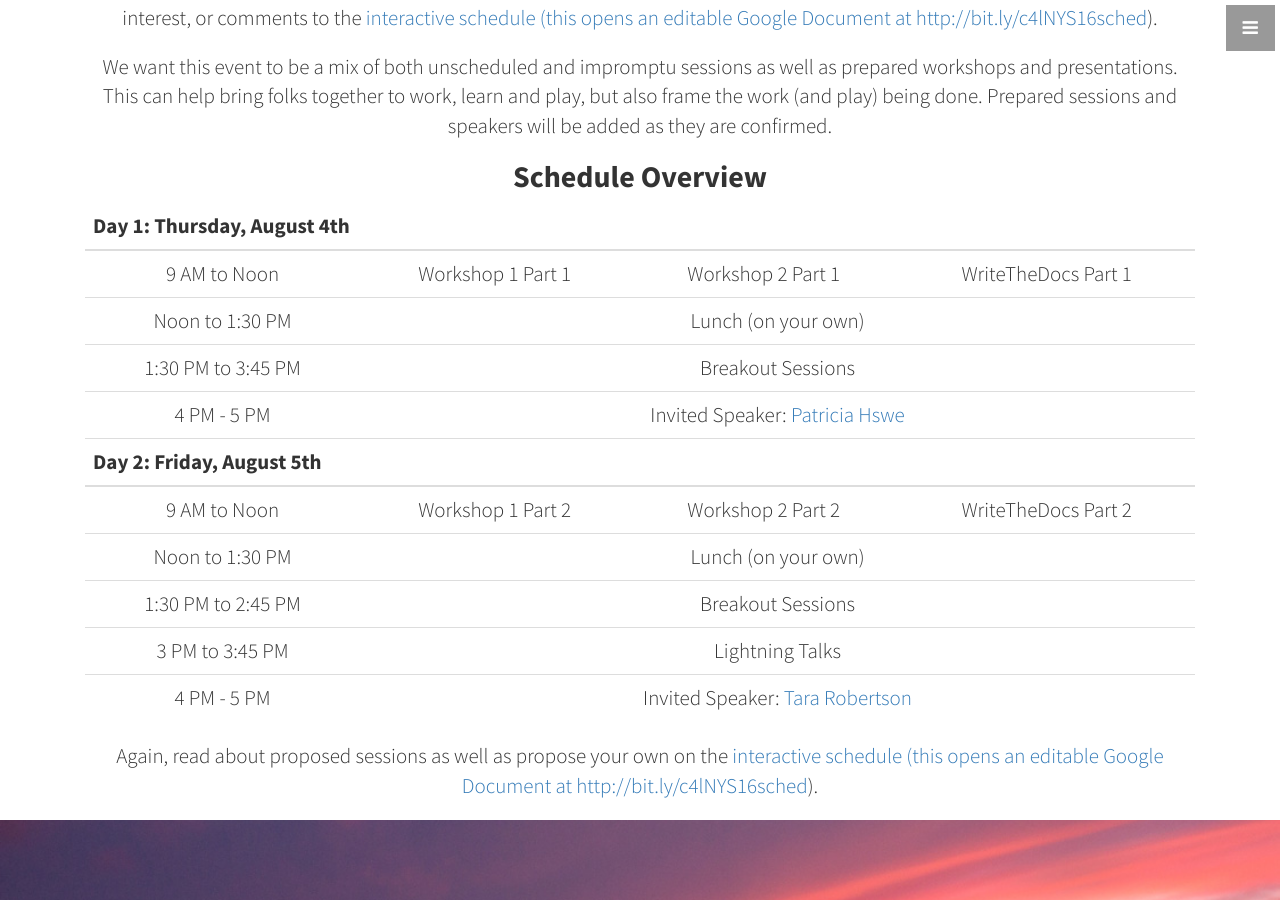
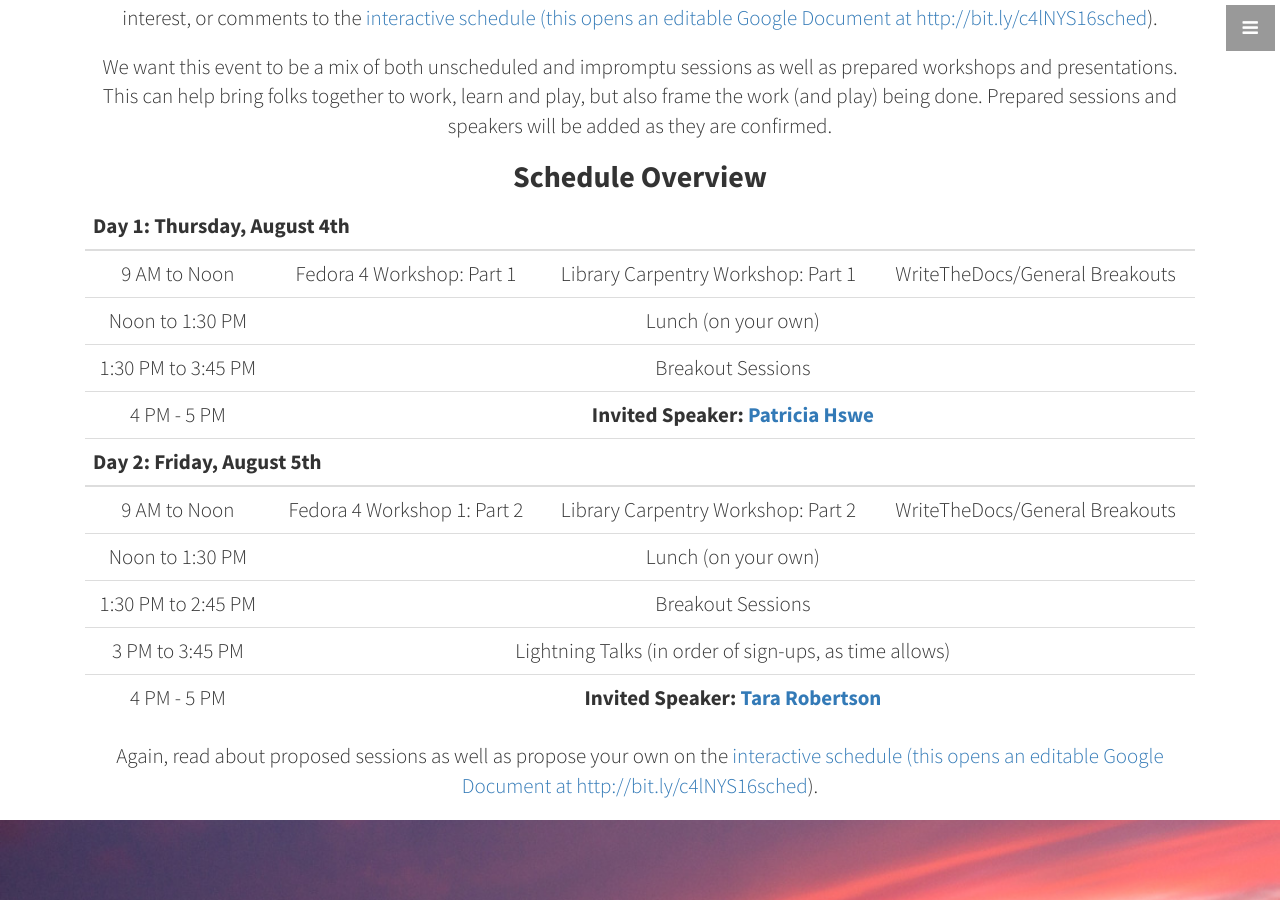
Before and after one commit to code4libNYS/2016, a Jekyll site: the page built from index.html, in a window 1280 px wide and 900 px high, scrolled down 2443 px. Built offline with Jekyll 4.4.1, drawn with Linux system fonts in a browser that asks for light colours.

Commit message:
added schedule confirmations, updates

```diff
--- a/_includes/sched.html
+++ b/_includes/sched.html
@@ -19,9 +19,9 @@
           <tbody>
             <tr>
               <td class="lead">9 AM to Noon</td>
-              <td class="lead">Workshop 1 Part 1</td>
-              <td class="lead">Workshop 2 Part 1</td>
-              <td class="lead">WriteTheDocs Part 1</td>
+              <td class="lead">Fedora 4 Workshop: Part 1</td>
+              <td class="lead">Library Carpentry Workshop: Part 1</td>
+              <td class="lead">WriteTheDocs/General Breakouts</td>
             </tr>
             <tr>
               <td class="lead">Noon to 1:30 PM</td>
@@ -33,7 +33,7 @@
             </tr>
             <tr>
               <td class="lead">4 PM - 5 PM</td>
-              <td colspan=3 class="lead">Invited Speaker: <a href='http://patriciahswe.net/'>Patricia Hswe</a></td>
+              <td colspan=3 class="lead"><b>Invited Speaker: <a href='http://patriciahswe.net/'>Patricia Hswe</a></b></td>
             </tr>
           </tbody>
           <thead>
@@ -44,9 +44,9 @@
           <tbody>
             <tr>
               <td class="lead">9 AM to Noon</td>
-              <td class="lead">Workshop 1 Part 2</td>
-              <td class="lead">Workshop 2 Part 2</td>
-              <td class="lead">WriteTheDocs Part 2</td>
+              <td class="lead">Fedora 4 Workshop 1: Part 2</td>
+              <td class="lead">Library Carpentry Workshop: Part 2</td>
+              <td class="lead">WriteTheDocs/General Breakouts</td>
             </tr>
             <tr>
               <td class="lead">Noon to 1:30 PM</td>
@@ -58,11 +58,11 @@
             </tr>
             <tr>
               <td class="lead">3 PM to 3:45 PM</td>
-              <td colspan=3 class="lead">Lightning Talks</td>
+              <td colspan=3 class="lead">Lightning Talks (in order of sign-ups, as time allows)</td>
             </tr>
             <tr>
               <td class="lead">4 PM - 5 PM</td>
-              <td colspan=3 class="lead">Invited Speaker: <a href='http://tararobertson.ca'>Tara Robertson</a></td>
+              <td colspan=3 class="lead"><b>Invited Speaker: <a href='http://tararobertson.ca'>Tara Robertson</a></b></td>
             </tr>
           </tbody>
         </table>
```
